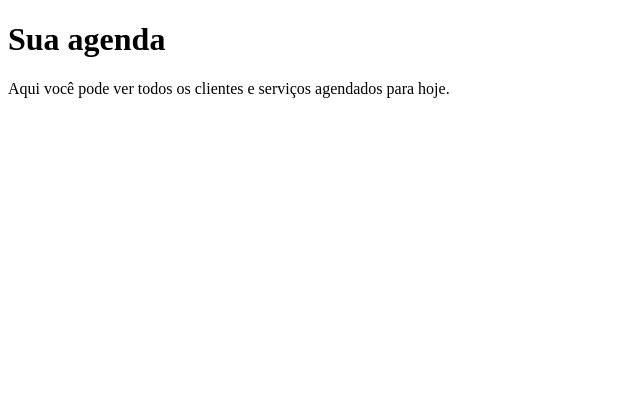
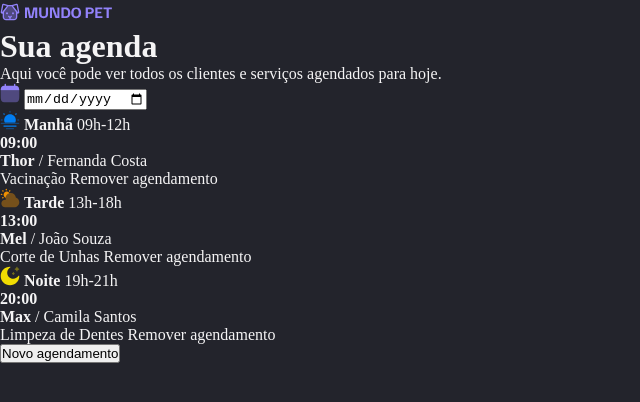
Before and after one commit to gabnunesdev/mundo-pet, a website: page index.html in a window 1280 px wide. Shown: the whole page, without its empty margins (0-640 px from the left). Drawn offline with Linux system fonts and the light colour scheme.

Commit message:
feat: add initial css and json-server

```diff
--- a/index.html
+++ b/index.html
@@ -15,6 +15,7 @@
   </head>
   <body>
     <div class="container">
+      <img src="./src/assets/logo.svg" alt="" />
       <div class="main">
         <header>
           <div class="title">
@@ -25,11 +26,77 @@
             </p>
           </div>
           <div class="date-field">
-            <img src="" alt="">
+            <img src="./src/assets/calendar.svg" alt="Ícone de calendário" />
+            <input type="date" name="date" id="date" />
           </div>
-
         </header>
+        <aside class="schedule">
+          <section class="schedule-period">
+            <header>
+              <img src="./src/assets/sun.svg" alt="Manhã" />
+              <strong>Manhã</strong>
+              <span>09h-12h</span>
+            </header>
+            <ul id="period-morning" class="period">
+              <!-- Exemplo  -->
+              <li>
+                <strong>09:00</strong>
+                <div class="pet-info">
+                  <strong>Thor</strong>
+                  <span>/</span>
+                  <span>Fernanda Costa</span>
+                </div>
+                <span>Vacinação</span>
+                <span>Remover agendamento</span>
+              </li>
+            </ul>
+          </section>
+          <section class="schedule-period">
+            <header>
+              <img
+                src="./src/assets/afternoon-sun.svg"
+                alt="Ícone de sol a tarde"
+              />
+              <strong>Tarde</strong>
+              <span>13h-18h</span>
+            </header>
+            <ul id="period-afternoon" class="period">
+              <!-- Exemplo  -->
+              <li>
+                <strong>13:00</strong>
+                <div class="pet-info">
+                  <strong>Mel</strong>
+                  <span>/</span>
+                  <span>João Souza</span>
+                </div>
+                <span>Corte de Unhas</span>
+                <span>Remover agendamento</span>
+              </li>
+            </ul>
+          </section>
+          <section class="schedule-period">
+            <header>
+              <img src="./src/assets/moon-stars.svg" alt="Manhã" />
+              <strong>Noite</strong>
+              <span>19h-21h</span>
+            </header>
+            <ul id="period-night" class="period">
+              <!-- Exemplo  -->
+              <li>
+                <strong>20:00</strong>
+                <div class="pet-info">
+                  <strong>Max</strong>
+                  <span>/</span>
+                  <span>Camila Santos</span>
+                </div>
+                <span>Limpeza de Dentes</span>
+                <span>Remover agendamento</span>
+              </li>
+            </ul>
+          </section>
+        </aside>
       </div>
+      <button>Novo agendamento</button>
     </div>
   </body>
 </html>
--- /dev/null
+++ b/package.json
@@ -0,0 +1,5 @@
+{
+  "dependencies": {
+    "json-server": "^1.0.0-beta.3"
+  }
+}
--- a/src/styles/global.css
+++ b/src/styles/global.css
@@ -1,3 +1,9 @@
+* {
+  margin: 0;
+  padding: 0;
+  box-sizing: border-box;
+}
+
 :root {
   /* Content */
   --content-primary: #ffffff;
@@ -41,3 +47,8 @@
 
   --font-link: 500 12px/16px "Inter", sans-serif;
 }
+
+body {
+  background-color: var(--background-tertiary);
+  color: #f5f4f5;
+}
```
Also changed, not shown: src/assets/logo.svg (added), src/styles/schedule.css (added), 2 other files.
